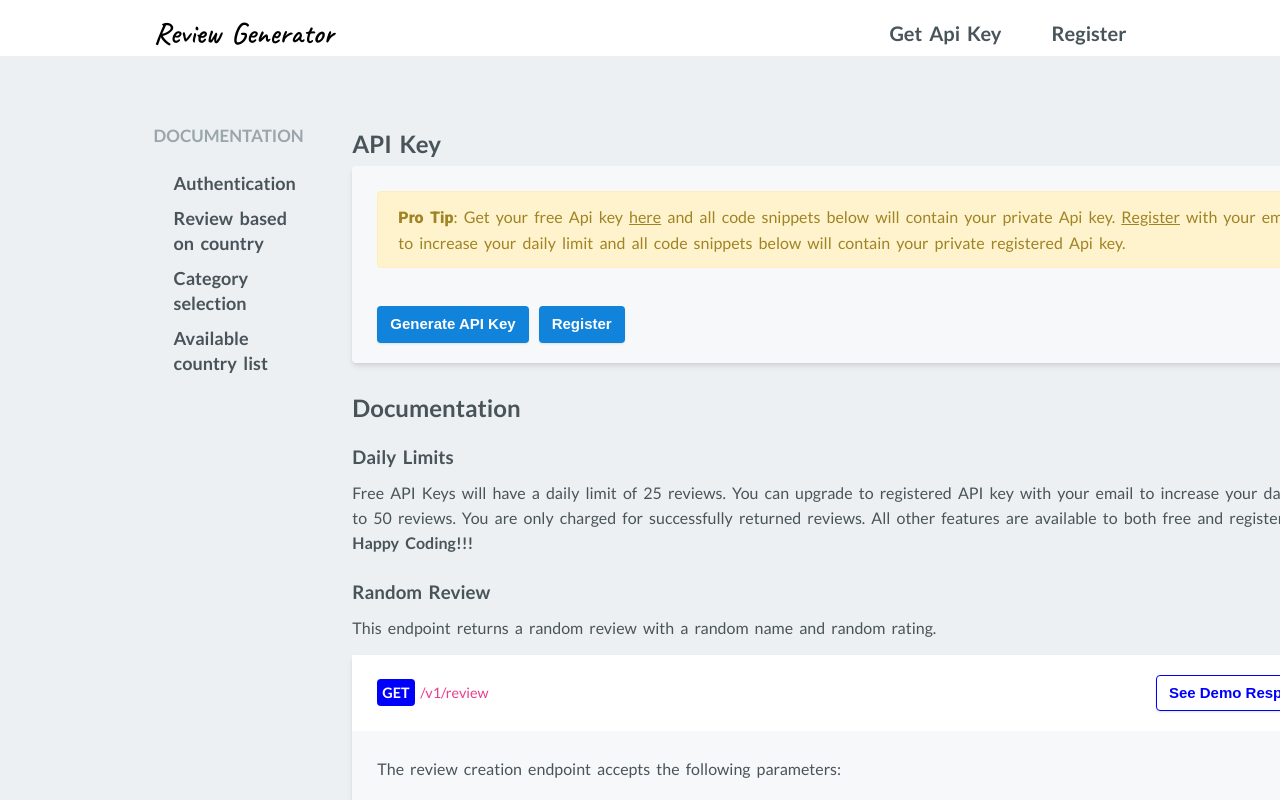
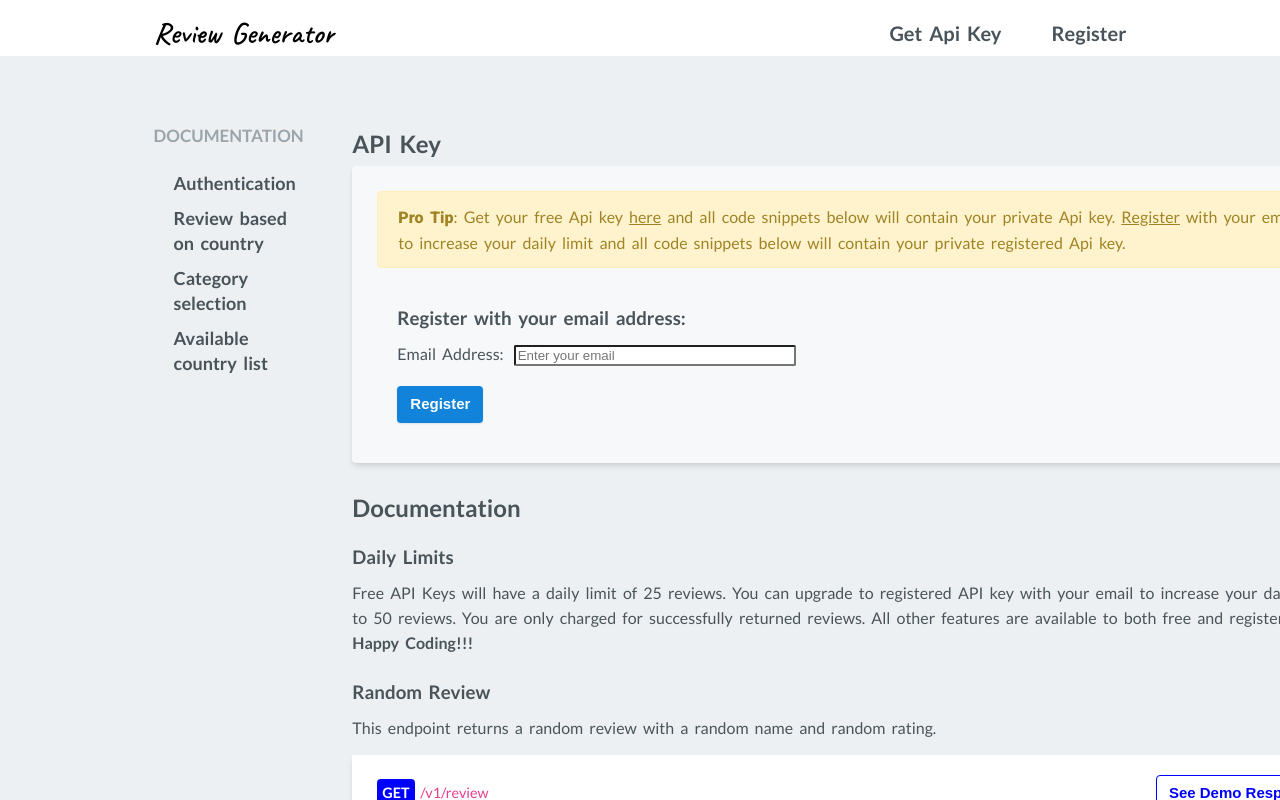
Before and after one commit to Ameen-Here/Review-Generator-API, a React (Create React App) app in the folder Frontend/review-generator/: page / in a window 1280 px wide. Both pictures are taken after a click on the button "Register". Shown: the top 800 px of the page. Built offline with nearby package versions, Linux system fonts and the light colour scheme.

Commit message:
Added email registration of API

```diff
--- a/Frontend/review-generator/src/components/ApiCount.js
+++ b/Frontend/review-generator/src/components/ApiCount.js
@@ -13,7 +13,7 @@ const ApiCount = (props) => {
         return res.json();
       })
       .then((value) => {
-        localStorage.setItem("count", value.body);
+        // localStorage.setItem("count", value.body);
         setNoOfCount(value.body);
       });
   }, []);
--- a/Frontend/review-generator/src/components/ApiGetter.js
+++ b/Frontend/review-generator/src/components/ApiGetter.js
@@ -1,17 +1,23 @@
-import { Fragment } from "react";
+import { Fragment, useRef } from "react";
 import { useDispatch, useSelector } from "react-redux";
 import { apiActions } from "../store";
 import ApiDetails from "./ApiDetails";
 import classes from "./MainContent.module.css";
+import { useState } from "react";
+
+const re = /\S+@\S+\.\S+/;
 
 const ApiGetter = () => {
   const count = useSelector((state) => state.count);
   const dispatch = useDispatch();
 
-  const apiKeyGeneratorHandler = async () => {
-    const apiKeyGenerated = await fetch(
-      "https://lit-chamber-70662.herokuapp.com/v1/newApiKey"
-    );
+  const emailInpRef = useRef();
+  const [errorMessage, setErrorMessage] = useState("");
+
+  const [emailInputField, setEmailInputField] = useState(false);
+
+  const fetchData = async (url) => {
+    const apiKeyGenerated = await fetch(url);
     const responseApi = await apiKeyGenerated.json();
     const { key, count } = responseApi.body;
     localStorage.setItem("key", key);
@@ -20,22 +26,64 @@ const ApiGetter = () => {
     dispatch(apiActions.addCount(count));
   };
 
+  const apiKeyGeneratorHandler = async () => {
+    await fetchData("https://lit-chamber-70662.herokuapp.com/v1/newApiKey");
+  };
+
+  const emailGetApiHandler = async (e) => {
+    e.preventDefault();
+
+    const emailInput = emailInpRef.current.value.trim();
+
+    if (emailInput.length !== 0 && re.test(emailInput.toLowerCase())) {
+      setErrorMessage("");
+      await fetchData(
+        `https://lit-chamber-70662.herokuapp.com/v1/newApiKey?email=${emailInput}`
+      );
+    } else {
+      setErrorMessage("Wrong email format. Try again.");
+    }
+  };
+
+  const emailInputReveal = () => {
+    setEmailInputField(true);
+  };
+
   return (
     <Fragment>
       <h2>API Key</h2>
       <div className={classes.card}>
         <div className={classes.cardContent}>
+          {!count && (
             <div
               role="alert"
               className={`${classes.alert} ${classes.alertWarning}`}
             >
               <b className={classes.bold}>Pro Tip</b>: Get your free Api key{" "}
-            <a href="#">here</a> and all code snippets below will contain your
-            private Api key. <a href="#">Register</a> with your email to
+              <a onClick={apiKeyGeneratorHandler}>here</a> and all code snippets
+              below will contain your private Api key.{" "}
+              <a onClick={emailInputReveal}>Register</a> with your email to
               increase your daily limit and all code snippets below will contain
               your private registered Api key.
             </div>
-          {!count && (
+          )}
+
+          {emailInputField && !count && (
+            <form onSubmit={emailGetApiHandler} className={classes.form}>
+              <h3>Register with your email address:</h3>
+              <label>Email Address:</label>
+              <input
+                type="text"
+                name="email"
+                ref={emailInpRef}
+                placeholder="Enter your email"
+              />
+              <p className={classes.errorHelper}>{errorMessage}</p>
+              <button className={classes.btnApi}>Register</button>
+            </form>
+          )}
+
+          {!count && !emailInputField && (
             <Fragment>
               <button
                 onClick={apiKeyGeneratorHandler}
@@ -43,7 +91,9 @@ const ApiGetter = () => {
               >
                 Generate API Key
               </button>
-              <button className={classes.btnApi}>Register</button>
+              <button className={classes.btnApi} onClick={emailInputReveal}>
+                Register
+              </button>
             </Fragment>
           )}
           {count && <ApiDetails count={count} />}
--- a/Frontend/review-generator/src/components/MainContent.module.css
+++ b/Frontend/review-generator/src/components/MainContent.module.css
@@ -29,6 +29,10 @@
   border: 1px solid transparent;
   border-radius: 0.25rem;
   transition: all 1sec fade-in;
+}
+
+.alert a {
+  cursor: pointer;
 }
 
 .alertWarning {
@@ -226,3 +230,30 @@
   background-color: #0a6ab4;
   border-color: #0a6ab4;
 }
+
+/* Form */
+
+.form {
+  margin: 20px;
+}
+
+.form label {
+  margin-right: 10px;
+}
+
+.form input {
+  border-radius: 2px;
+  width: 30%;
+}
+
+.form button {
+  margin-top: 20px;
+  display: block;
+}
+
+.errorHelper {
+  font-size: 0.7rem;
+  margin: 0;
+  margin-top: 4px;
+  color: crimson;
+}
```
Lines whose indentation alone changed are shown as unchanged.
